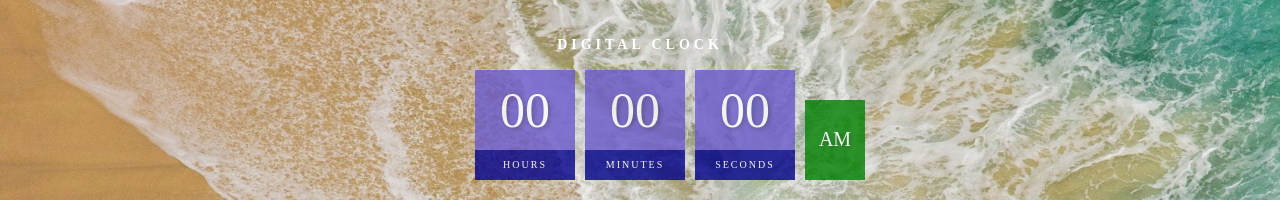
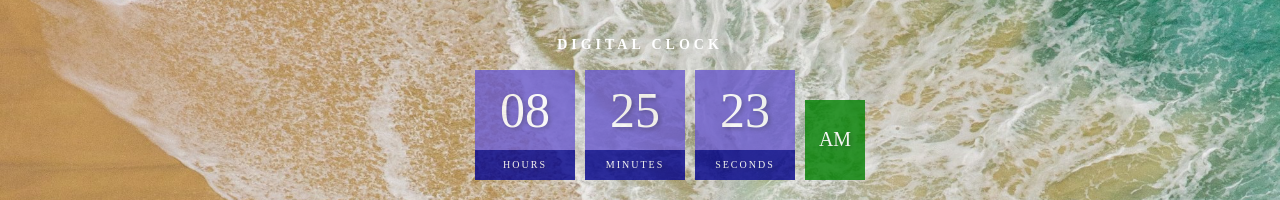
Before and after one commit to Aashish-kushwaha/digital-clock, a plain HTML site: page clock.html in a window 1280 px wide. Shown: the part 295-495 px from the top of the page. Drawn offline with Linux system fonts and the light colour scheme.

Commit message:
javascript part done

```diff
--- /dev/null
+++ b/clock.js
@@ -0,0 +1,27 @@
+const hourEl=document.getElementById("hour")
+const minuteEl=document.getElementById("minutes")
+const secondsEl=document.getElementById("seconds")
+const ampmEl=document.getElementById("ampm")
+
+function updateclock(){
+    let h=new Date().getHours();
+    let m=new Date().getMinutes();
+    let s=new Date().getSeconds();
+    let ampm="AM"
+    if(h>12)
+    {
+        h=h-12;
+        ampm="PM";
+    }
+    h=h<10?"0"+h:h;
+
+    hourEl.innerText=h;
+    minuteEl.innerText=m;
+    secondsEl.innerText=s;
+    ampmEl,(innerText=ampm);
+    setTimeout(()=>{
+        updateclock()
+    },1000)
+
+}
+updateclock()
--- a/style.css
+++ b/style.css
@@ -8,6 +8,7 @@ body{
     background-image: url(/bg.jpg);
     background-repeat: no-repeat;
     background-size: cover;
+    overflow: hidden;
 }
 h2{
     text-transform: uppercase;
```
Also changed, not shown: clock.html (+3 -0 lines).
